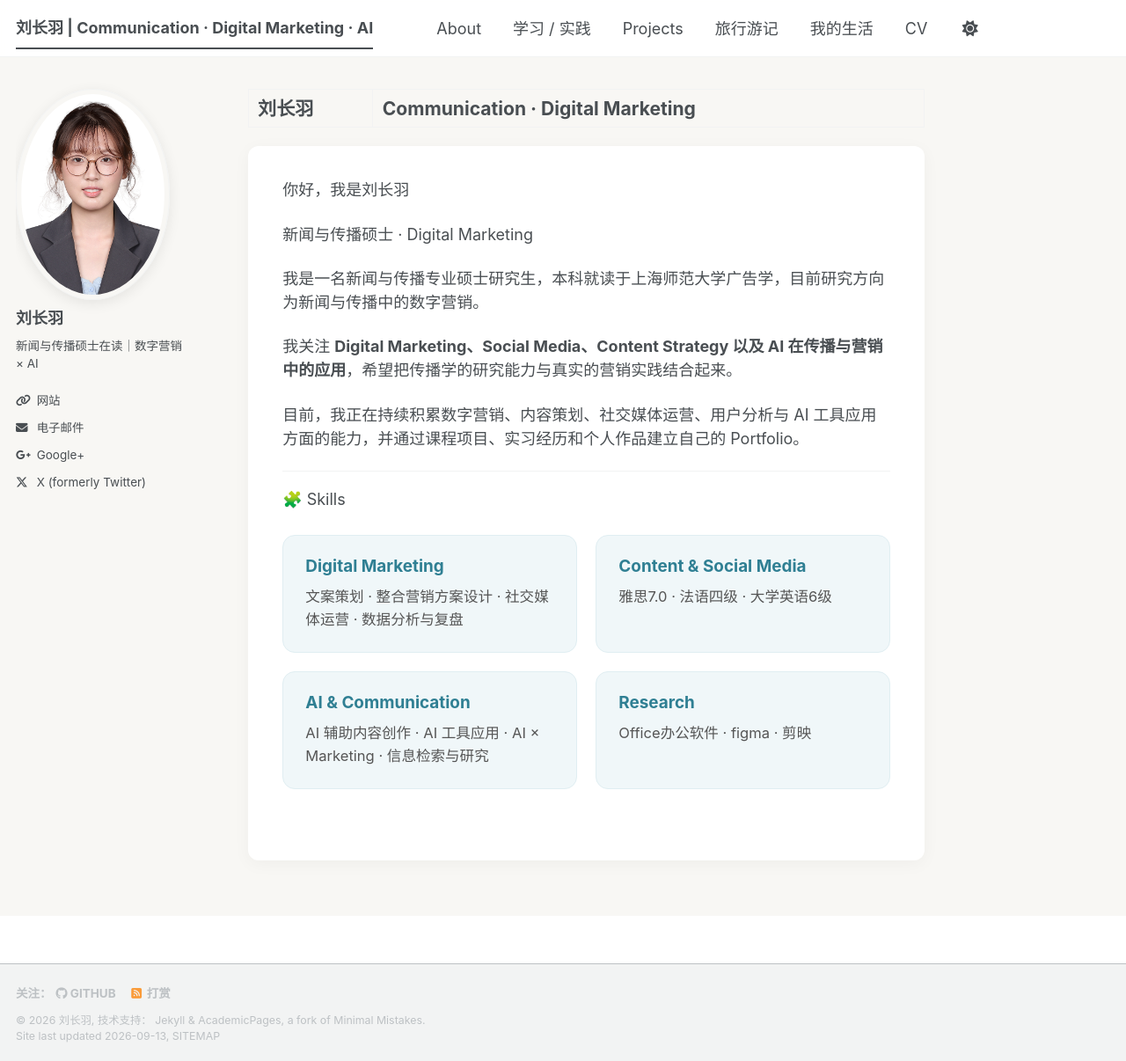
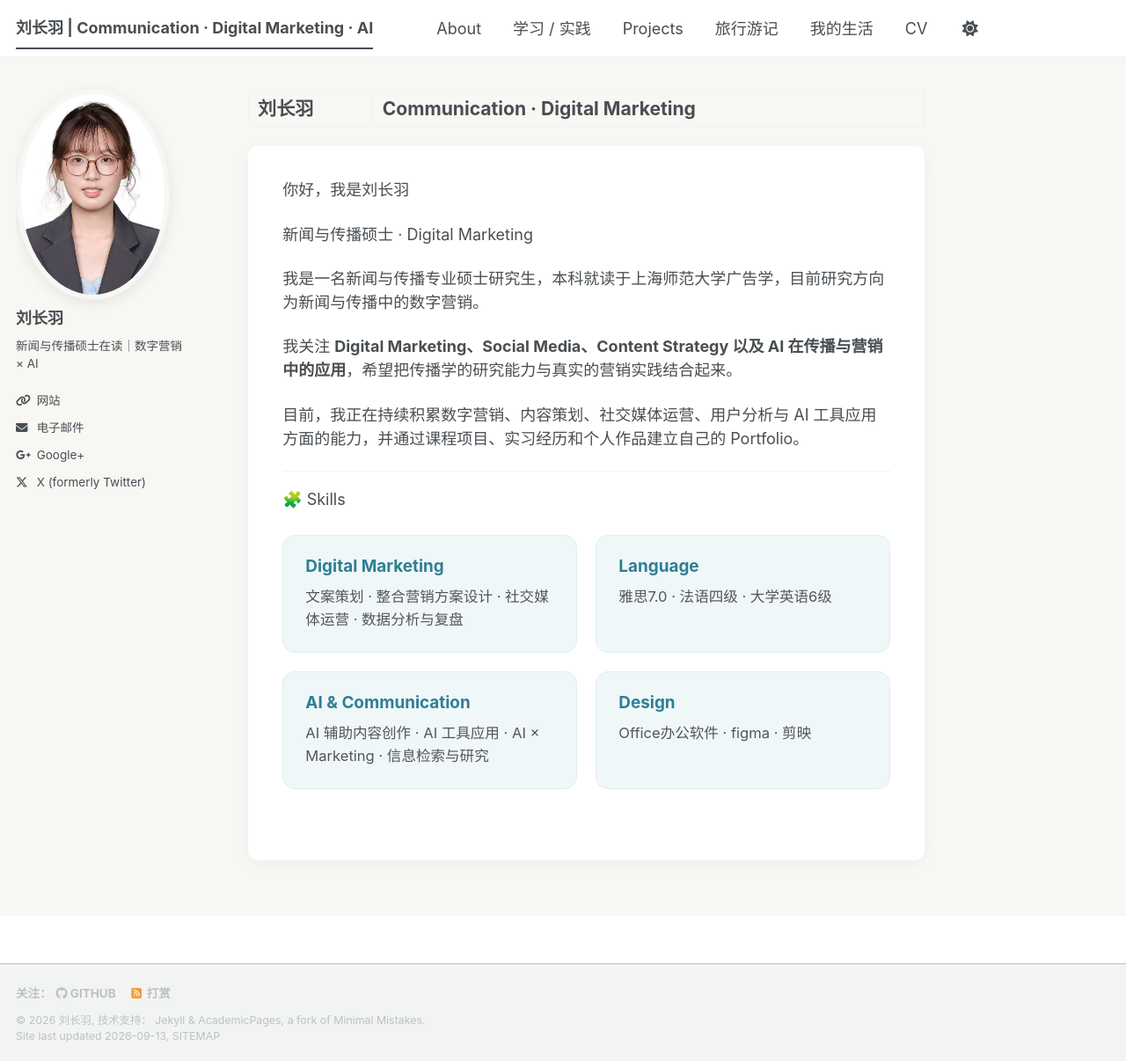
Before and after one commit to lunaalovegood2004-del/lunaalovegood2004-del.github.io, a Jekyll site: the page built from _pages/about.md, in a window 1280 px wide and 1206 px high. Shown: the whole window at 88% size. Built offline with Jekyll 4.4.1, drawn with Linux system fonts in a browser that asks for light colours; a style sheet for code colours, icons or effects is not loaded.

Commit message:
Update about.md

```diff
--- a/_pages/about.md
+++ b/_pages/about.md
@@ -29,7 +29,7 @@ redirect_from:
   </div>
 
   <div class="skill-card">
-    <h4>Content & Social Media</h4>
+    <h4>Language</h4>
     <p>雅思7.0 · 法语四级 · 大学英语6级</p>
   </div>
 
@@ -39,7 +39,7 @@ redirect_from:
   </div>
 
   <div class="skill-card">
-    <h4>Research</h4>
+    <h4>Design</h4>
     <p>Office办公软件 · figma · 剪映 </p>
   </div>
 </div>
```
